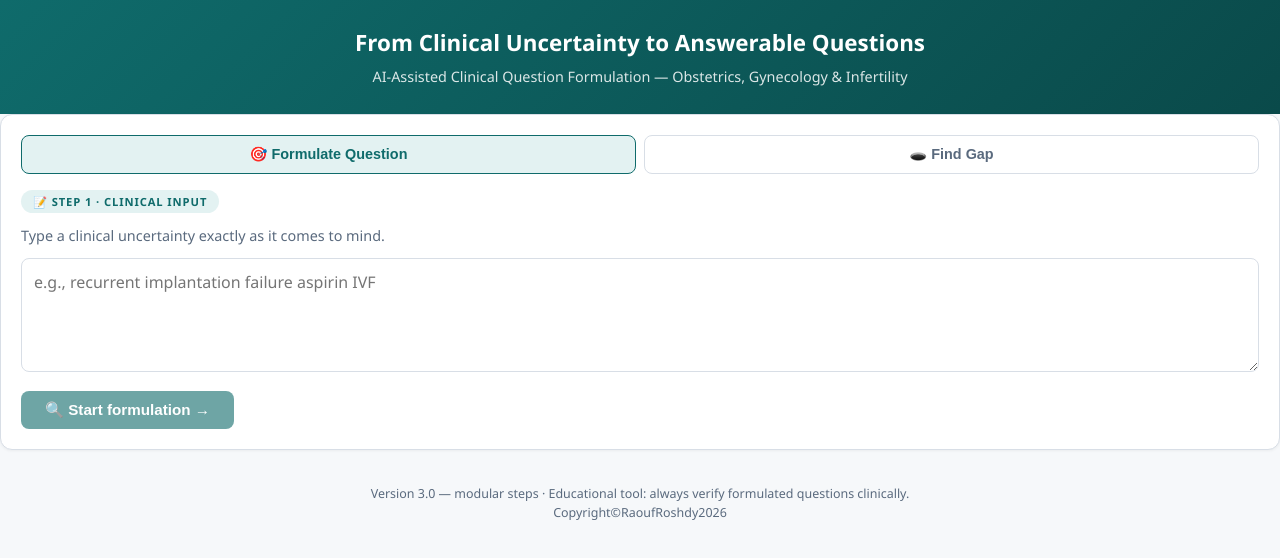
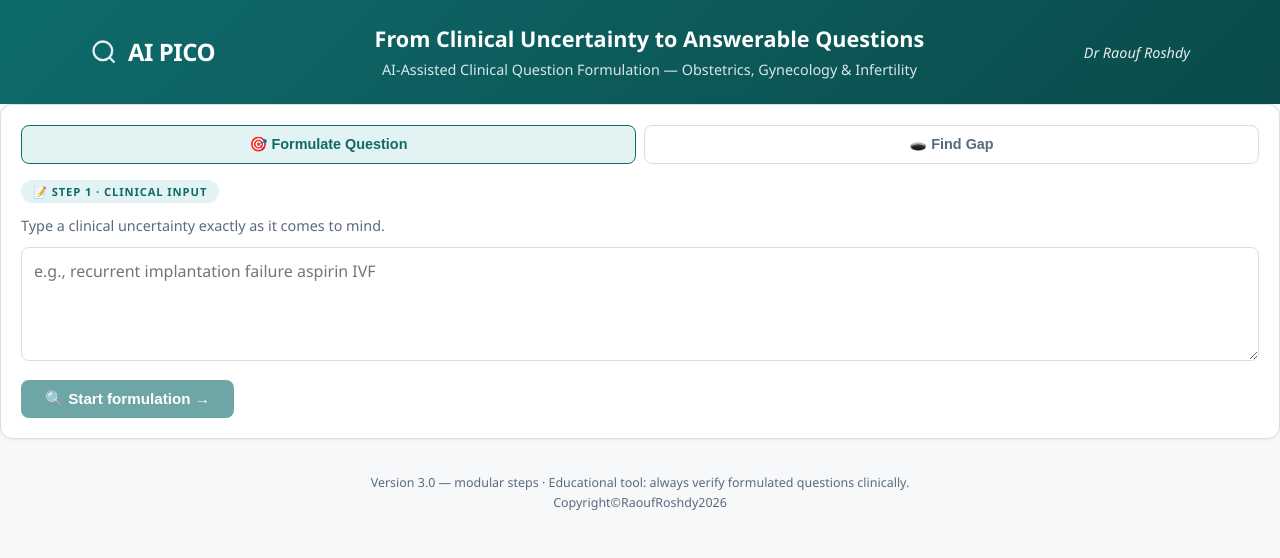
Before and after one commit to roroleaks/clinical-question-assistant, a Next.js app: page / in a window 1280 px wide. Shown: the top 558 px of the page. Built offline with nearby package versions, Linux system fonts and the light colour scheme.

Commit message:
Header redesign: AI PICO logo + author name

```diff
--- a/src/app/globals.css
+++ b/src/app/globals.css
@@ -6,9 +6,22 @@
 * { box-sizing: border-box; margin: 0; padding: 0; }
 body { font-family: 'Segoe UI', system-ui, sans-serif; background: var(--bg); color: var(--ink); line-height: 1.55; }
 .wrap { min-height: 100vh; }
-.hdr { background: linear-gradient(135deg, #0f6b6b, #0a4a4a); color: #fff; padding: 26px 20px; text-align: center; }
-.hdr h1 { font-size: 1.4rem; font-weight: 600; }
-.hdr p { opacity: .85; font-size: .9rem; margin-top: 5px; }
+.hdr { background: linear-gradient(135deg, #0f6b6b, #0a4a4a); color: #fff; padding: 22px 20px; }
+.hdr-inner { display: flex; align-items: center; justify-content: space-between; max-width: 1100px; margin: 0 auto; gap: 20px; }
+.hdr-left { display: flex; align-items: center; gap: 10px; flex-shrink: 0; }
+.lens-icon { color: #fff; opacity: 0.9; }
+.title-main { font-size: 1.5rem; font-weight: 700; letter-spacing: -0.02em; color: #fff; }
+.hdr-center { flex: 1; text-align: center; }
+.hdr-center h1 { font-size: 1.35rem; font-weight: 600; margin-bottom: 4px; }
+.hdr-center p { opacity: .85; font-size: .9rem; margin-top: 4px; }
+.hdr-right { flex-shrink: 0; }
+.author-name { font-size: .9rem; font-weight: 500; color: rgba(255,255,255,0.9); font-style: italic; white-space: nowrap; }
+@media (max-width: 768px) {
+  .hdr-inner { flex-direction: column; gap: 12px; text-align: center; }
+  .hdr-left { order: 1; }
+  .hdr-center { order: 2; }
+  .hdr-right { order: 3; }
+}
 .layout { max-width: 1100px; margin: 22px auto; padding: 0 16px; display: grid; grid-template-columns: 1fr 300px; gap: 18px; align-items: start; }
 @media (max-width: 900px) { .layout { grid-template-columns: 1fr; } }
 .card { background: var(--card); border: 1px solid var(--border); border-radius: 12px; padding: 20px; margin-bottom: 16px; box-shadow: 0 1px 3px rgba(0,0,0,.05); }
--- a/src/app/page.tsx
+++ b/src/app/page.tsx
@@ -16,11 +16,25 @@ export default function Home() {
     router.push(mode === "gap" ? "/gap" : "/question");
   };
 
-  return (
+return (
     <div className="wrap">
       <header className="hdr">
-        <h1>From Clinical Uncertainty to Answerable Questions</h1>
-        <p>AI-Assisted Clinical Question Formulation — Obstetrics, Gynecology &amp; Infertility</p>
+        <div className="hdr-inner">
+          <div className="hdr-left">
+            <svg className="lens-icon" viewBox="0 0 24 24" width="28" height="28" fill="none" stroke="currentColor" strokeWidth="2">
+              <circle cx="11" cy="11" r="8"/>
+              <path d="M21 21l-4.3-4.3"/>
+            </svg>
+            <span className="title-main">AI PICO</span>
+          </div>
+          <div className="hdr-center">
+            <h1>From Clinical Uncertainty to Answerable Questions</h1>
+            <p>AI-Assisted Clinical Question Formulation — Obstetrics, Gynecology & Infertility</p>
+          </div>
+          <div className="hdr-right">
+            <span className="author-name">Dr Raouf Roshdy</span>
+          </div>
+        </div>
       </header>
 
       <main className="solo">
```
